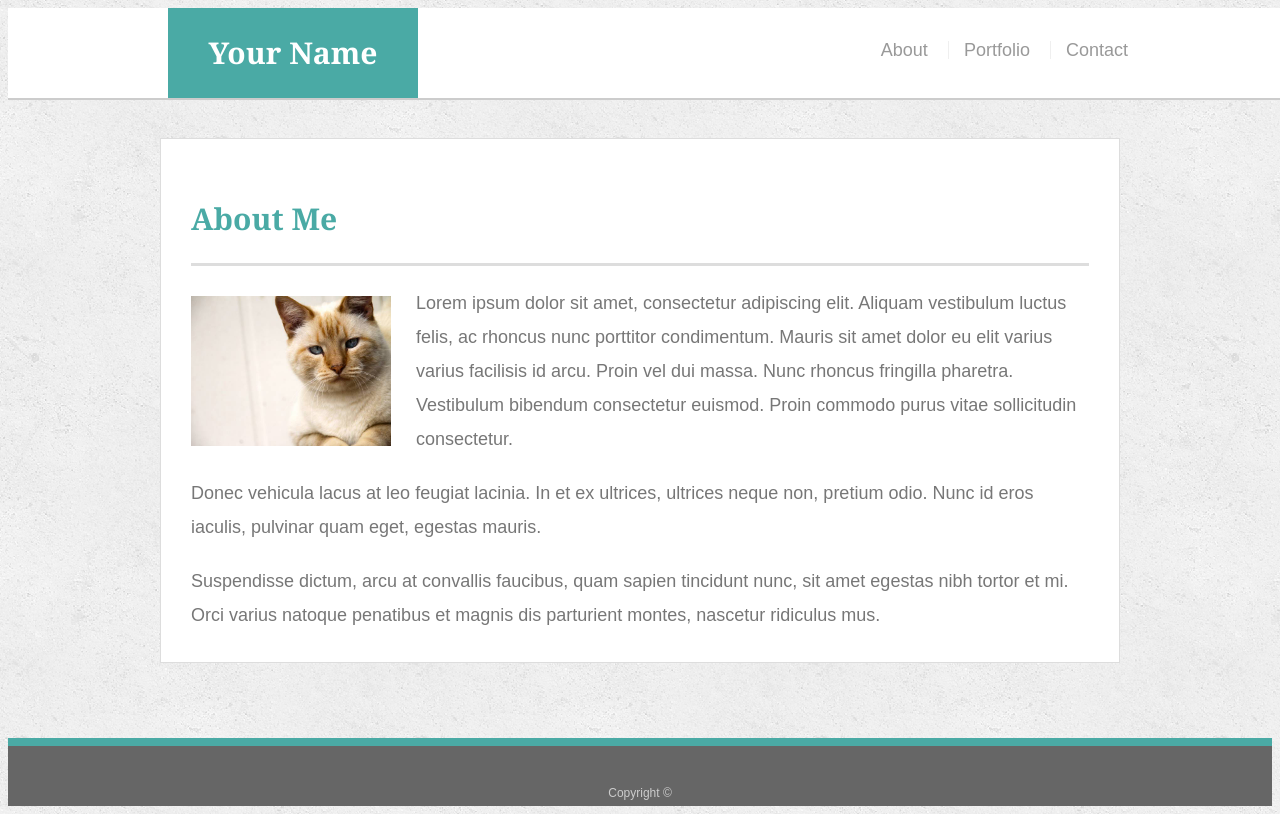
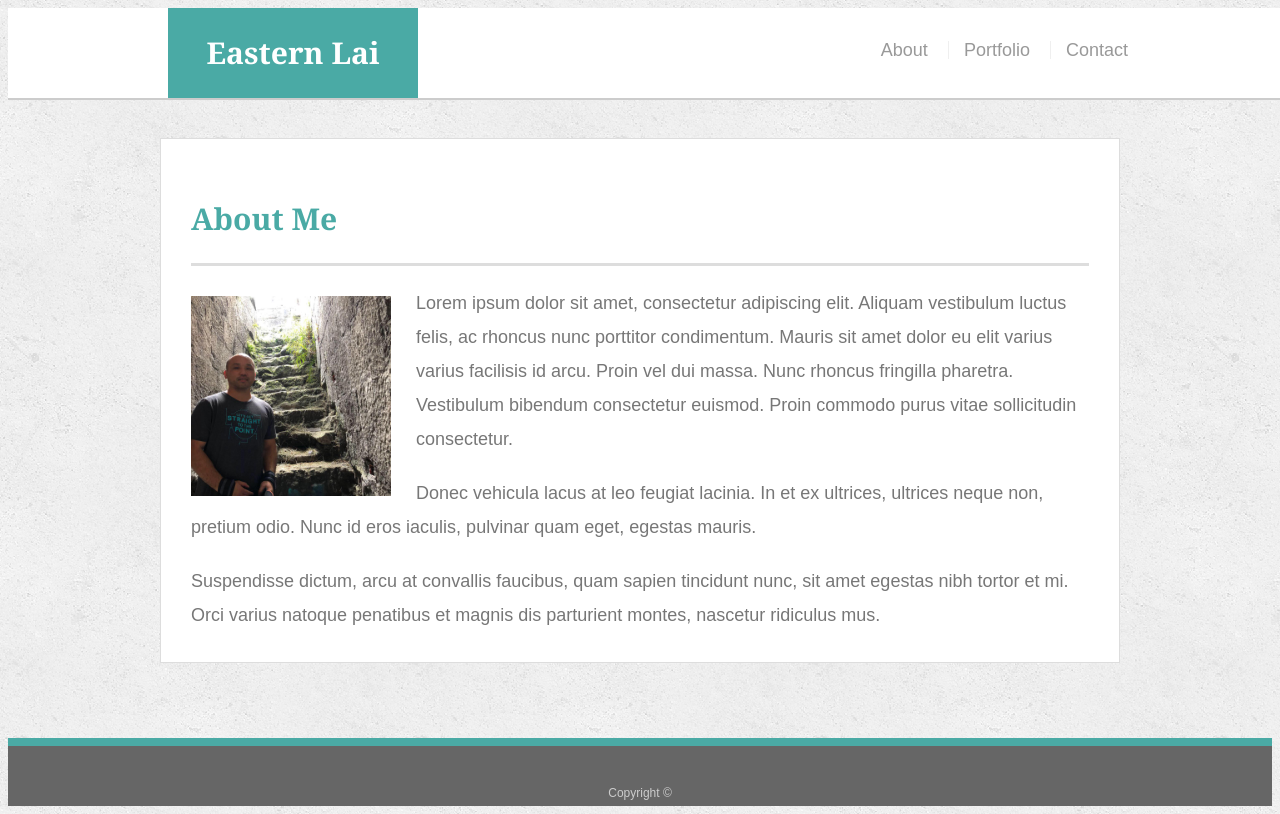
Before and after one commit to easternlai/responsive-portfolio, a plain HTML site: page index.html in a window 1280 px wide. Drawn offline with Linux system fonts and the light colour scheme.

Commit message:
completed readme, changed the HTML

```diff
--- a/index.html
+++ b/index.html
@@ -3,7 +3,7 @@
 
 <head>
   <meta charset="UTF-8">
-  <title>About | Your Name</title>
+  <title>About | Eastern Lai</title>
   <link rel="stylesheet" type="text/css" href="assets/css/style.css">
 </head>
 
@@ -11,7 +11,7 @@
 
   <header id="masthead">
     <div class="container">
-      <a href="index.html" id="logo">Your Name</a>
+      <a href="index.html" id="logo">Eastern Lai</a>
       <nav>
         <a href="index.html">About</a>
         <a href="portfolio.html">Portfolio</a>
@@ -24,7 +24,7 @@
     <section class="main-section">
       <h1>About Me</h1>
 
-      <img src="assets/images/cat.jpg" class="auth-image" alt="Your Name">
+      <img src="assets/images/me.jpg" class="auth-image" alt="Your Name">
 
       <p>Lorem ipsum dolor sit amet, consectetur adipiscing elit. Aliquam vestibulum luctus felis, ac rhoncus nunc porttitor condimentum. Mauris sit amet dolor eu elit varius varius facilisis id arcu. Proin vel dui massa. Nunc rhoncus fringilla pharetra. Vestibulum bibendum consectetur euismod. Proin commodo purus vitae sollicitudin consectetur.</p>
 
```
Also changed, not shown: contact.html (+1 -1 lines), portfolio.html (+1 -1 lines), assets/images/me.jpg (added), assets/images/screenshot.JPG (added), 1 other file.
